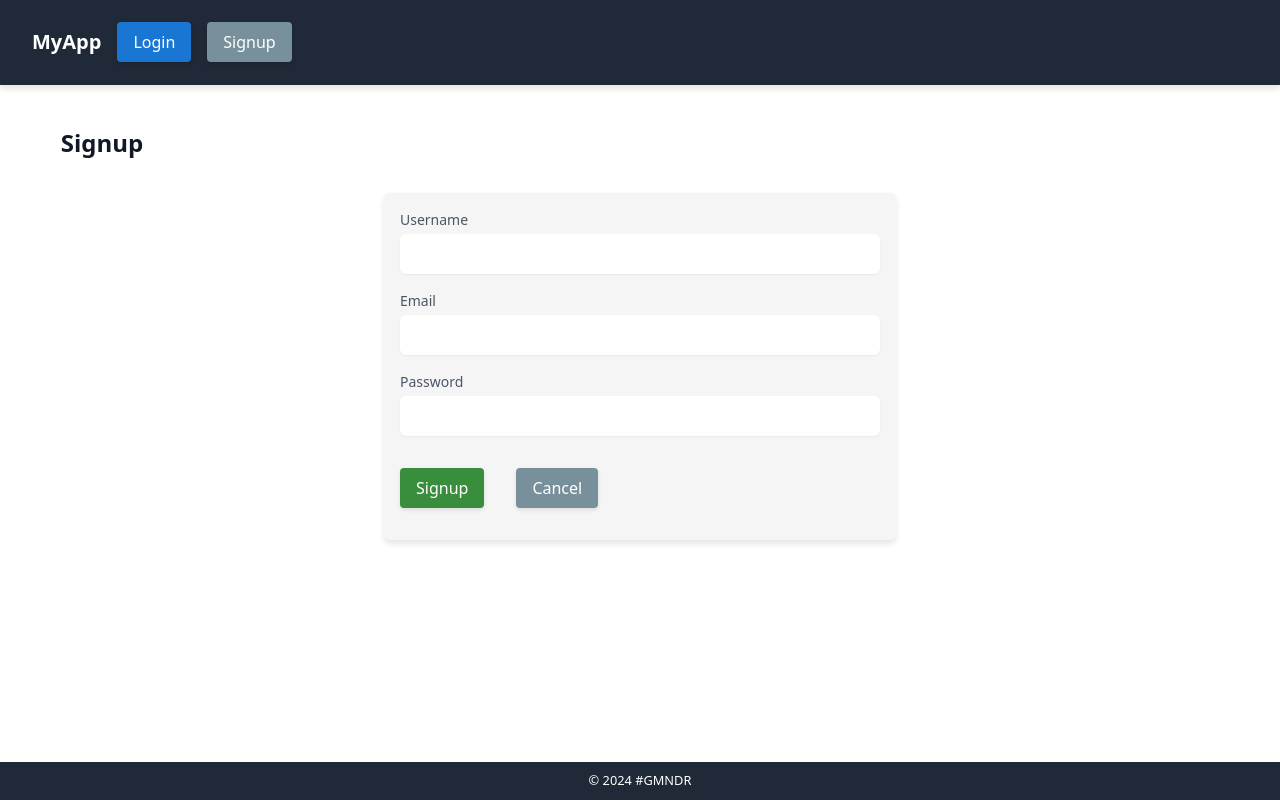
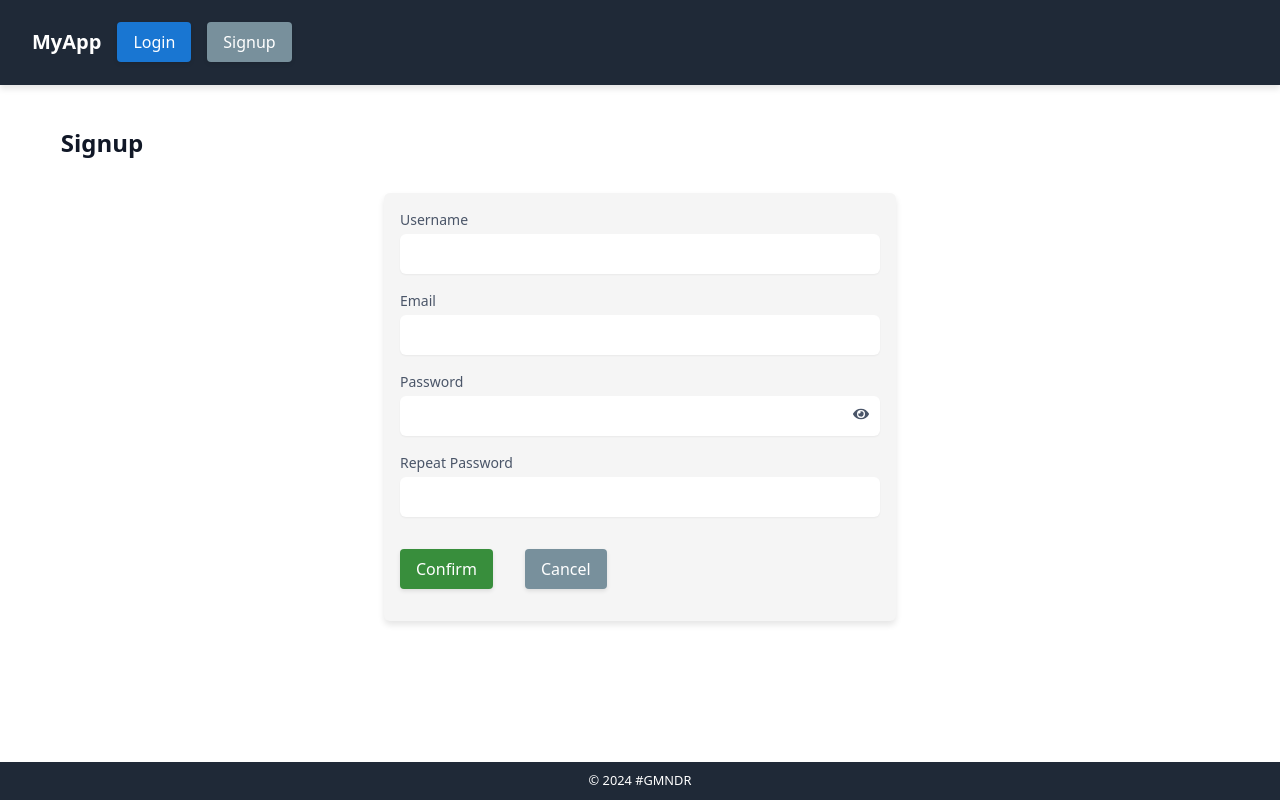
Before and after one commit to markusgemeinder/---gmndr-authentication-demo, a Next.js app: page /signup in a window 1280 px wide. Built offline with nearby package versions, Linux system fonts and the light colour scheme; no server answers.

Commit message:
Implement password checks and visibility toggle to SignupForm

```diff
--- a/app/components/Signup/SignupForm.js
+++ b/app/components/Signup/SignupForm.js
@@ -6,6 +6,7 @@ import { useState } from 'react';
 import { useRouter } from 'next/navigation';
 import styled from 'styled-components';
 import Button from '../Common/Button';
+import { FaEye, FaEyeSlash, FaCheck } from 'react-icons/fa';
 
 const FormContainer = styled.form`
   background-color: #f5f5f5;
@@ -18,6 +19,14 @@ const FormContainer = styled.form`
 
 const FormGroup = styled.div`
   margin-bottom: 1rem;
+  position: relative;
+  display: flex;
+  flex-direction: column;
+`;
+
+const LabelContainer = styled.div`
+  display: flex;
+  align-items: center;
 `;
 
 const Label = styled.label`
@@ -25,6 +34,13 @@ const Label = styled.label`
   font-size: 0.875rem;
   font-weight: 500;
   color: #4a5568;
+  margin-right: 0.5rem;
+`;
+
+const InputContainer = styled.div`
+  position: relative;
+  display: flex;
+  align-items: center;
 `;
 
 const Input = styled.input`
@@ -33,7 +49,21 @@ const Input = styled.input`
   border-color: #e2e8f0;
   border-radius: 0.375rem;
   padding: 0.5rem;
+  padding-right: 2.8rem; // Space for the visibility toggle button
   box-shadow: 0 1px 2px rgba(0, 0, 0, 0.05);
+`;
+
+const ToggleVisibility = styled.button`
+  position: absolute;
+  top: 50%;
+  right: 0.7rem;
+  transform: translateY(-50%);
+  background: none;
+  border: none;
+  cursor: pointer;
+  color: #4a5568;
+  display: flex;
+  align-items: center;
 `;
 
 const ButtonContainer = styled.div`
@@ -41,14 +71,61 @@ const ButtonContainer = styled.div`
   gap: 1rem;
 `;
 
+const Warning = styled.div`
+  color: ${(props) => (props.valid ? 'green' : 'red')};
+  font-size: 0.875rem;
+  margin-left: 0.5rem;
+  display: flex;
+  align-items: center;
+`;
+
+const PasswordQualityWarning = styled(Warning)`
+  display: flex;
+  align-items: center;
+  margin-left: 1rem;
+`;
+
+const CheckIcon = styled(FaCheck)`
+  color: green;
+  margin-right: 0.5rem;
+`;
+
 export default function SignupForm() {
   const [username, setUsername] = useState('');
   const [email, setEmail] = useState('');
   const [password, setPassword] = useState('');
+  const [repeatPassword, setRepeatPassword] = useState('');
+  const [passwordVisible, setPasswordVisible] = useState(false);
+  const [error, setError] = useState('');
+  const [passwordQuality, setPasswordQuality] = useState('');
   const router = useRouter();
+
+  const checkPasswordQuality = (pwd) => {
+    if (pwd.length < 8) {
+      setPasswordQuality('Must be at least 8 characters.');
+    } else if (!/[A-Z]/.test(pwd)) {
+      setPasswordQuality('Must contain an uppercase letter.');
+    } else if (!/[a-z]/.test(pwd)) {
+      setPasswordQuality('Must contain a lowercase letter.');
+    } else if (!/[0-9]/.test(pwd)) {
+      setPasswordQuality('Must contain a number.');
+    } else if (!/[!@#$%^&*]/.test(pwd)) {
+      setPasswordQuality('Must contain a special character.');
+    } else {
+      setPasswordQuality('');
+    }
+  };
 
   const handleSubmit = async (event) => {
     event.preventDefault();
+    if (password !== repeatPassword) {
+      setError('Passwords do not match.');
+      return;
+    }
+    if (passwordQuality) {
+      setError('Please fix the password quality issues.');
+      return;
+    }
     const data = { username, email, password };
 
     console.log('Submitting data:', data); // Logging data to ensure it's correct
@@ -84,20 +161,66 @@ export default function SignupForm() {
   return (
     <FormContainer onSubmit={handleSubmit}>
       <FormGroup>
-        <Label htmlFor='username'>Username</Label>
+        <LabelContainer>
+          <Label htmlFor='username'>Username</Label>
+        </LabelContainer>
         <Input id='username' type='text' value={username} onChange={(e) => setUsername(e.target.value)} required />
       </FormGroup>
       <FormGroup>
-        <Label htmlFor='email'>Email</Label>
+        <LabelContainer>
+          <Label htmlFor='email'>Email</Label>
+        </LabelContainer>
         <Input id='email' type='email' value={email} onChange={(e) => setEmail(e.target.value)} required />
       </FormGroup>
       <FormGroup>
-        <Label htmlFor='password'>Password</Label>
-        <Input id='password' type='password' value={password} onChange={(e) => setPassword(e.target.value)} required />
+        <LabelContainer>
+          <Label htmlFor='password'>Password</Label>
+          {passwordQuality === '' && password.length > 0 && <CheckIcon />}
+          <PasswordQualityWarning valid={passwordQuality === '' && password.length > 0}>
+            {passwordQuality}
+          </PasswordQualityWarning>
+        </LabelContainer>
+        <InputContainer>
+          <Input
+            id='password'
+            type={passwordVisible ? 'text' : 'password'}
+            value={password}
+            onChange={(e) => {
+              setPassword(e.target.value);
+              checkPasswordQuality(e.target.value); // Update password quality on change
+            }}
+            required
+          />
+          <ToggleVisibility onClick={() => setPasswordVisible(!passwordVisible)}>
+            {passwordVisible ? <FaEyeSlash /> : <FaEye />}
+          </ToggleVisibility>
+        </InputContainer>
       </FormGroup>
+      <FormGroup>
+        <LabelContainer>
+          <Label htmlFor='repeat-password'>Repeat Password</Label>
+          {password === repeatPassword && repeatPassword && <CheckIcon />}
+          {repeatPassword === '' && password.length > 0 && <Warning>Please enter.</Warning>}
+          {password !== repeatPassword && repeatPassword && password.length > 0 && (
+            <Warning>{`Passwords do not match.`}</Warning>
+          )}
+        </LabelContainer>
+        <Input
+          id='repeat-password'
+          type={passwordVisible ? 'text' : 'password'}
+          value={repeatPassword}
+          onChange={(e) => setRepeatPassword(e.target.value)}
+          required
+        />
+      </FormGroup>
+      {error && <Warning>{error}</Warning>}
       <ButtonContainer>
-        <Button type='submit' bgColor='var(--color-button-save)' hoverColor='var(--color-button-save-hover)'>
-          Signup
+        <Button
+          type='submit'
+          bgColor='var(--color-button-save)'
+          hoverColor='var(--color-button-save-hover)'
+          disabled={password !== repeatPassword || passwordQuality !== ''}>
+          Confirm
         </Button>
         <Button
           type='button'
```
